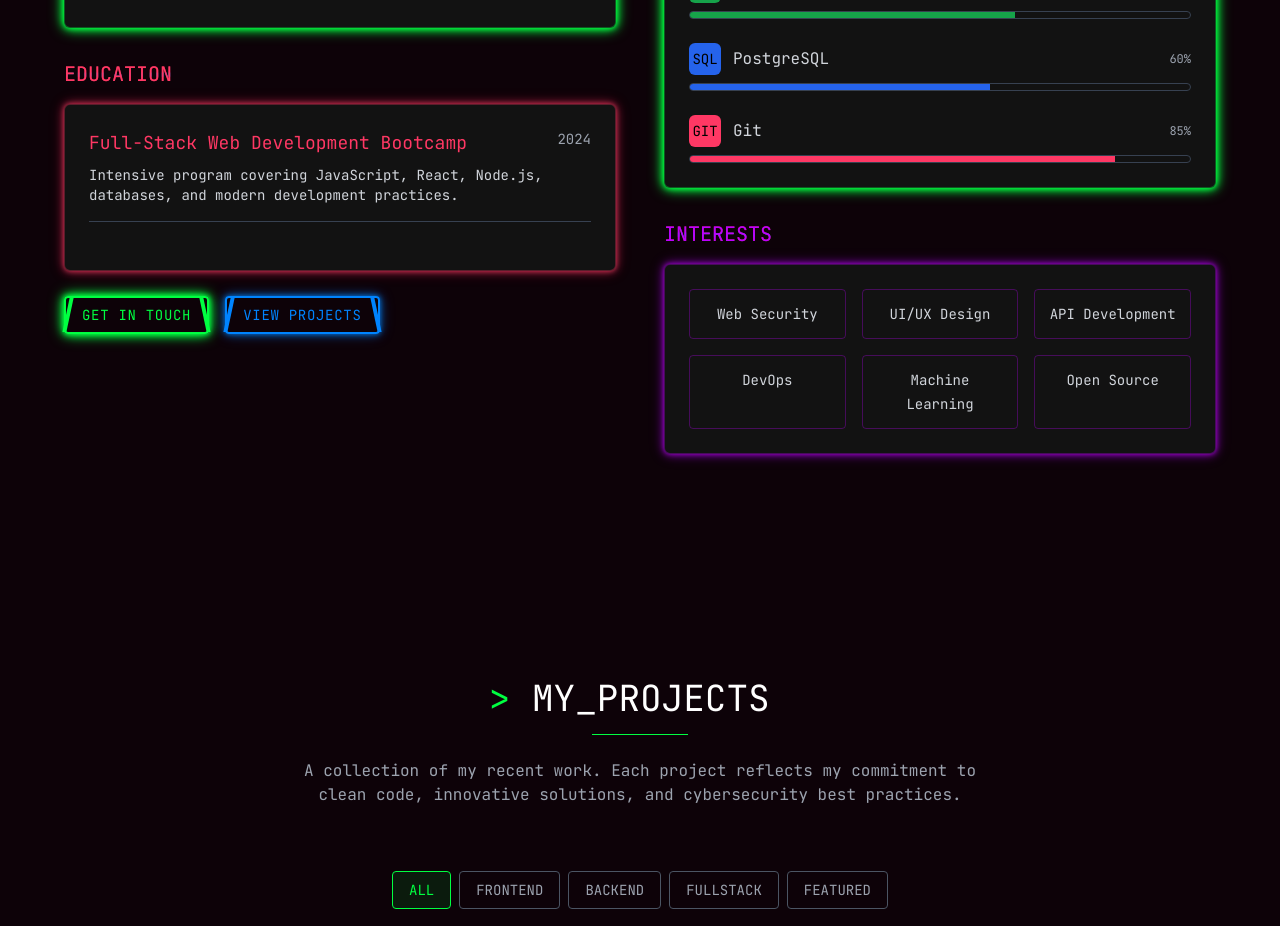
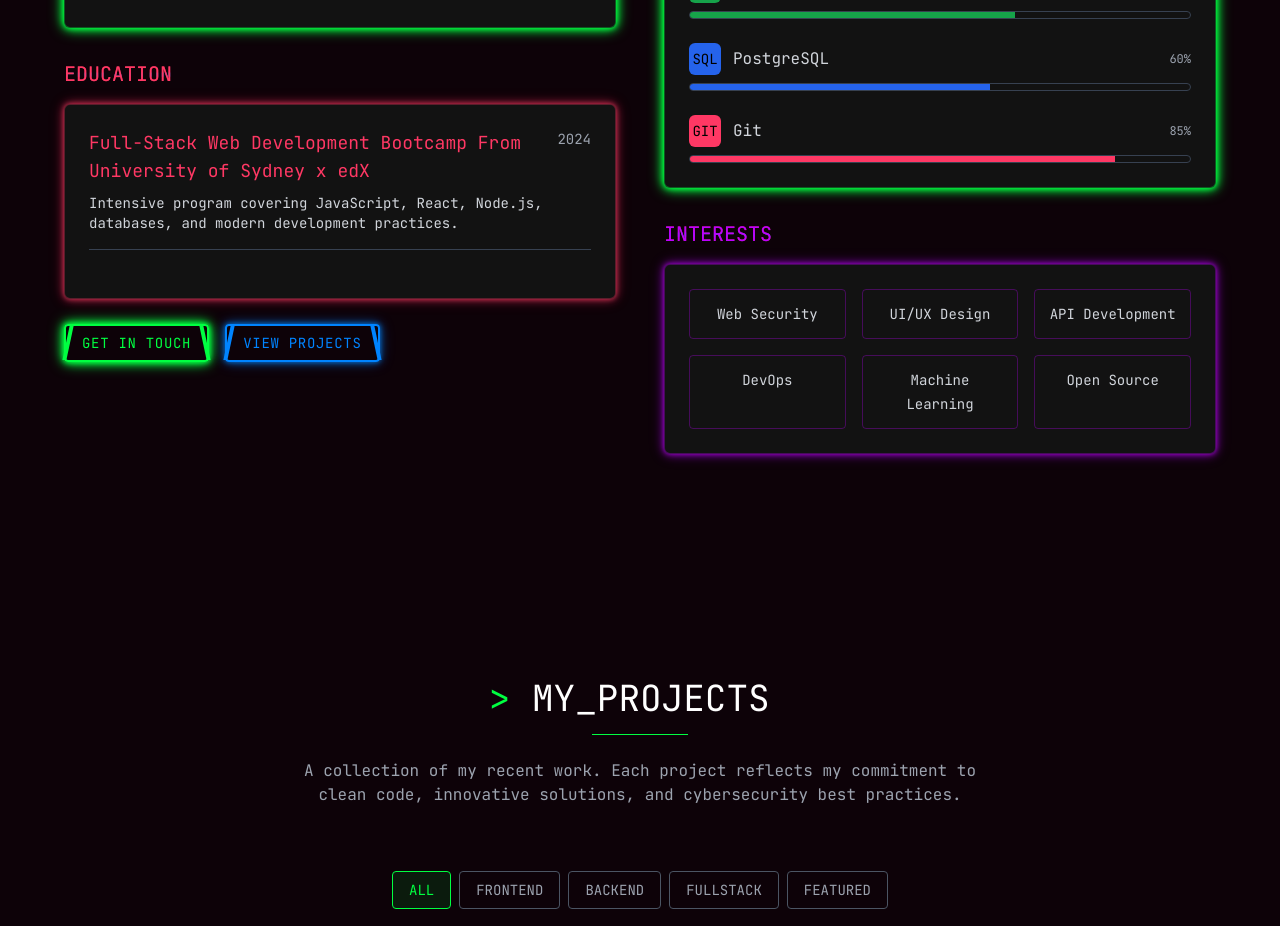
Before and after one commit to GhostMods00/cyber-dev-portfolio, a React (Create React App) app: page / in a window 1280 px wide. Shown: the part 2220-3146 px from the top of the page. Built offline with nearby package versions, Linux system fonts and the light colour scheme.

Commit message:
Update AboutPage.jsx

```diff
--- a/src/pages/AboutPage.jsx
+++ b/src/pages/AboutPage.jsx
@@ -99,7 +99,7 @@ const AboutPage = () => {
                 <div className="bg-terminal-black border border-cyber-pink/30 p-6 rounded-md shadow-neon-pink">
                   <div className="mb-6 border-b border-gray-700 pb-4">
                     <div className="flex justify-between items-start mb-2">
-                      <h3 className="text-lg font-mono text-cyber-pink">Full-Stack Web Development Bootcamp</h3>
+                      <h3 className="text-lg font-mono text-cyber-pink">Full-Stack Web Development Bootcamp From University of Sydney x edX</h3>
                       <span className="text-sm text-gray-400">2024</span>
                     </div>
                     <p className="text-gray-300 text-sm">
```
